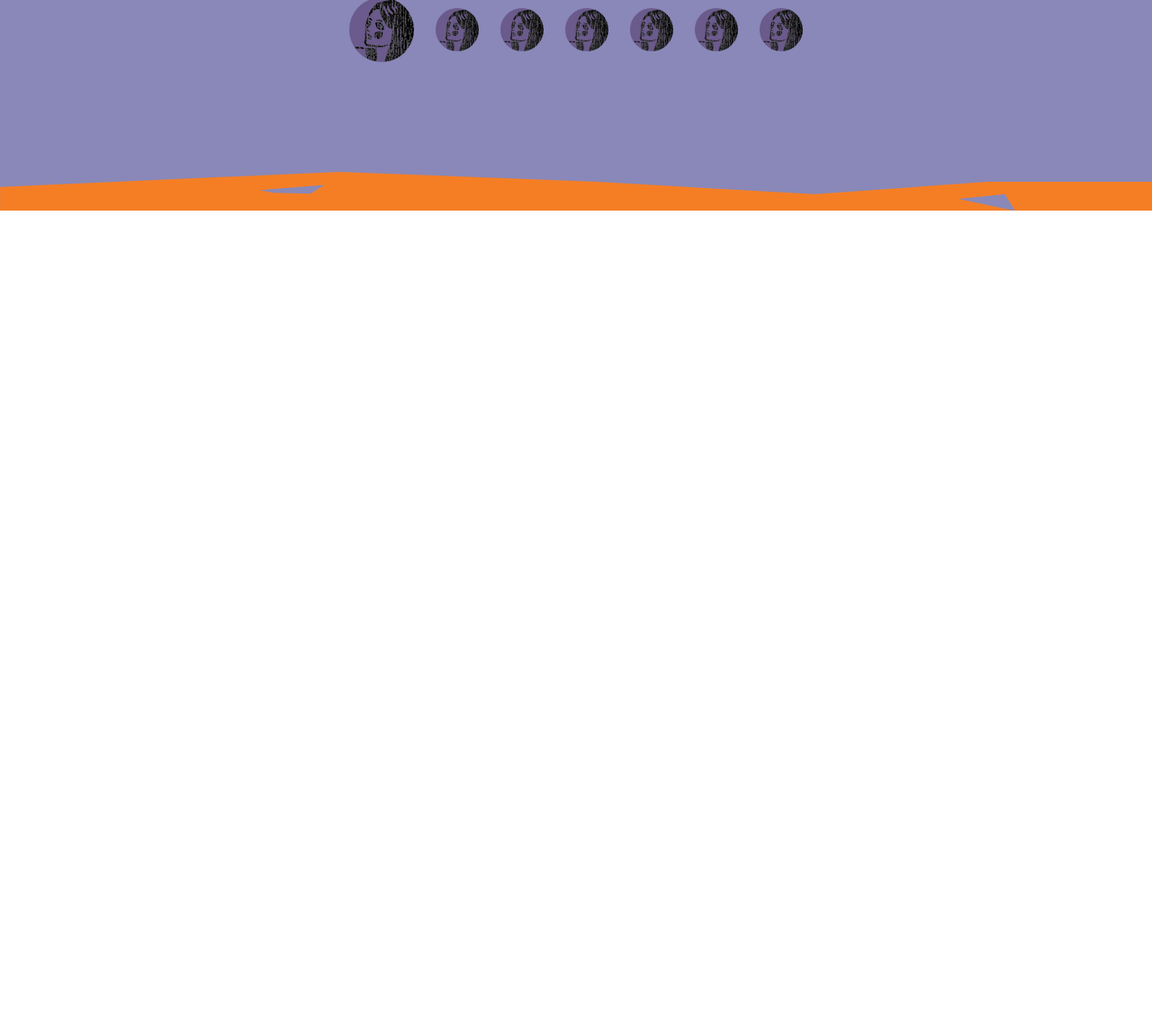
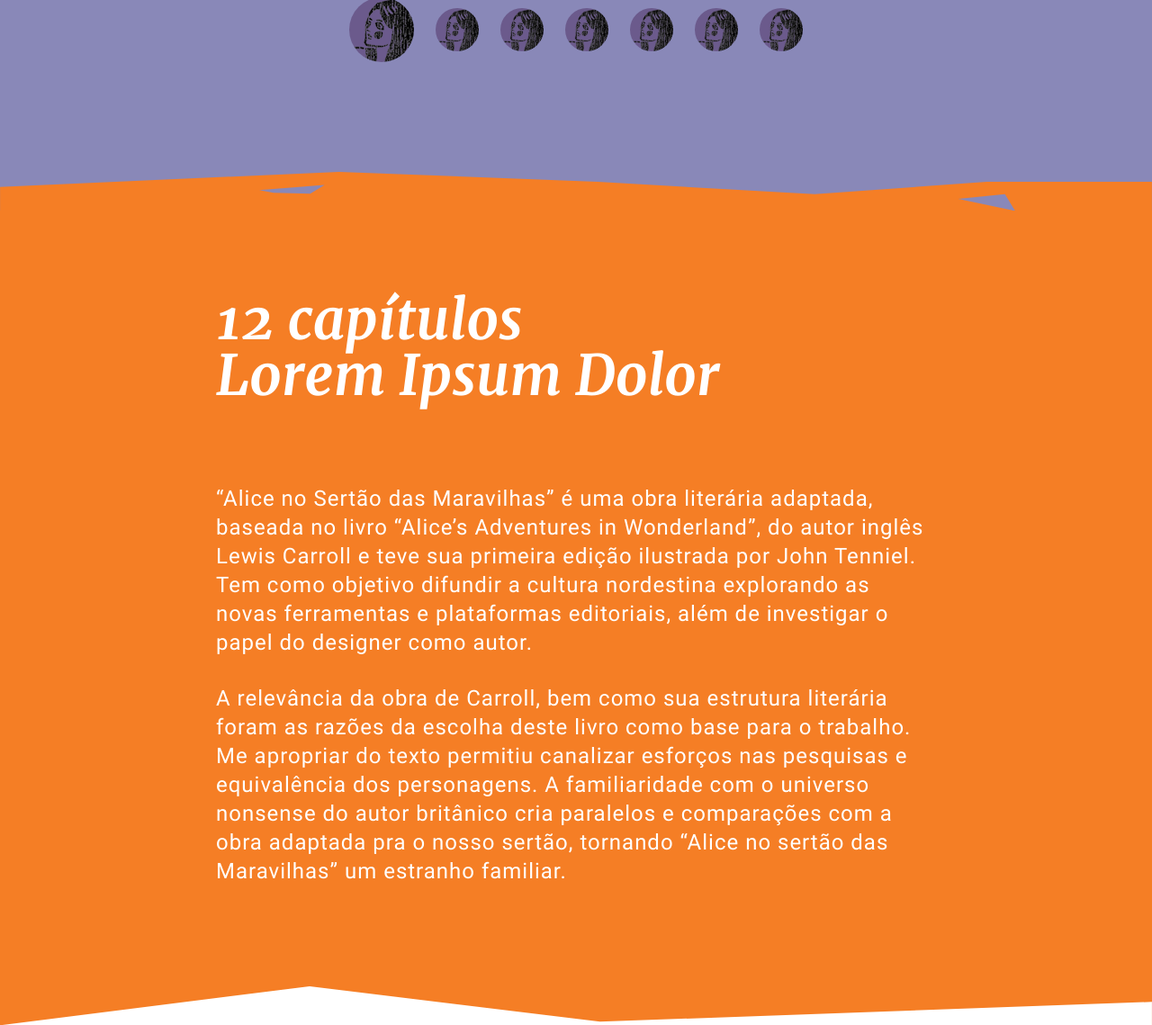
Before and after one commit to grama-cc/alice-sertao-maravilhas, a website: page index.html in a window 1280 px wide. Shown: the part 2091-3230 px from the top of the page at 90% size. Before the commit the page ends 2325 px from the top, so only its background shows below. Drawn offline with Linux system fonts and the light colour scheme.

Commit message:
add About

```diff
--- a/index.html
+++ b/index.html
@@ -165,6 +165,18 @@
         </svg>
       </div>
     </section>
+    <section id="about">
+      <h2>12 capítulos<br/>Lorem Ipsum Dolor</h2>
+      <div class="text">
+        <p>&ldquo;Alice no Sertão das Maravilhas&rdquo; é uma obra literária adaptada, baseada no livro &ldquo;Alice’s Adventures in Wonderland&rdquo;, do autor inglês Lewis Carroll e teve sua primeira edição ilustrada por John Tenniel. Tem como objetivo difundir a cultura nordestina explorando as novas ferramentas e plataformas editoriais, além de investigar o papel do designer como autor.</p>
+        <p>A relevância da obra de Carroll, bem como sua estrutura literária foram as razões da escolha deste livro como base para o trabalho. Me apropriar do texto permitiu canalizar esforços nas pesquisas e equivalência dos personagens. A familiaridade com o universo nonsense do autor britânico cria paralelos e comparações com a obra adaptada pra o nosso sertão, tornando &ldquo;Alice no sertão das Maravilhas&rdquo; um estranho familiar.</p>
+      </div>
+      <div class="line-break">
+        <svg viewBox="0 0 1920 65">
+          <polygon class="cls-1" points="516 0 0 65 1920 65 1920 26 1000 59 516 0"/>
+        </svg>
+      </div>
+    </section>
   </div>
 </body>
 </html>
--- /dev/null
+++ b/scss/_about.scss
@@ -0,0 +1,55 @@
+#about {
+  align-items: center;
+  background-color: $orange;
+  box-sizing: border-box;
+  display: flex;
+  flex-direction: column;
+  justify-content: center;
+  padding: 90px 0 155px;
+  position: relative;
+  width: 100%;
+
+  h2 {
+    color: $white;
+    font-family: 'Merriweather', serif;
+    font-size: 62px;
+    font-style: italic;
+    font-weight: bold;
+    margin-bottom: 90px;
+    width: 800px;
+  }
+
+  .text {
+    color: $white;
+    font-family: 'Roboto', sans-serif;
+    font-size: 24px;
+    letter-spacing: 1px;
+    line-height: 32px;
+    max-width: 800px;
+
+    p {
+      margin-bottom: 30px;
+
+      &:last-child {
+        margin-bottom: 0;
+      }
+    }
+  }
+
+  .line-break {
+    bottom: 0;
+    height: auto;
+    min-width: 100%;
+    position: absolute;
+
+    svg {
+      display: block;
+      height: 100%;
+      width: 100%;
+
+      polygon {
+        fill: $white;
+      }
+    }
+  }
+}
--- a/scss/style.scss
+++ b/scss/style.scss
@@ -6,3 +6,4 @@
 @import 'highlight';
 @import 'synopsis';
 @import 'characters';
+@import 'about';
```
Also changed, not shown: build/css/style.css.
